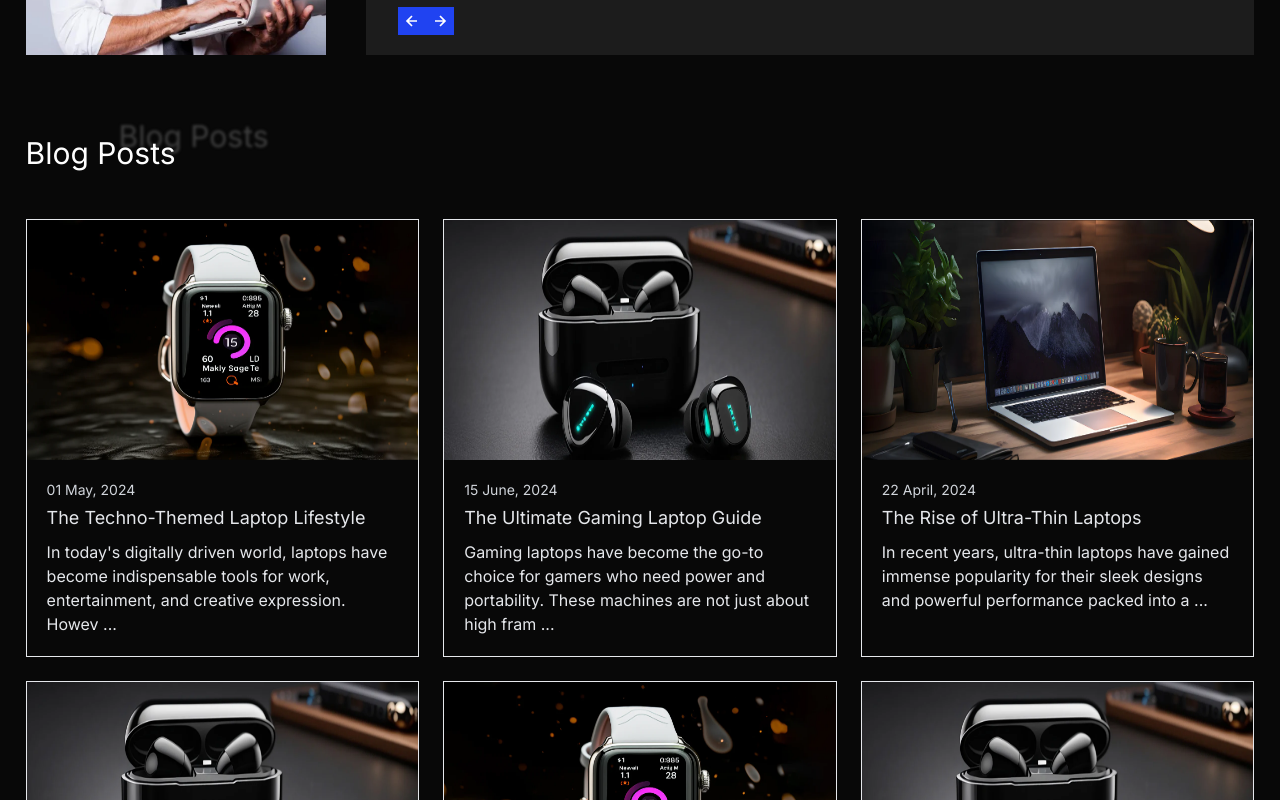
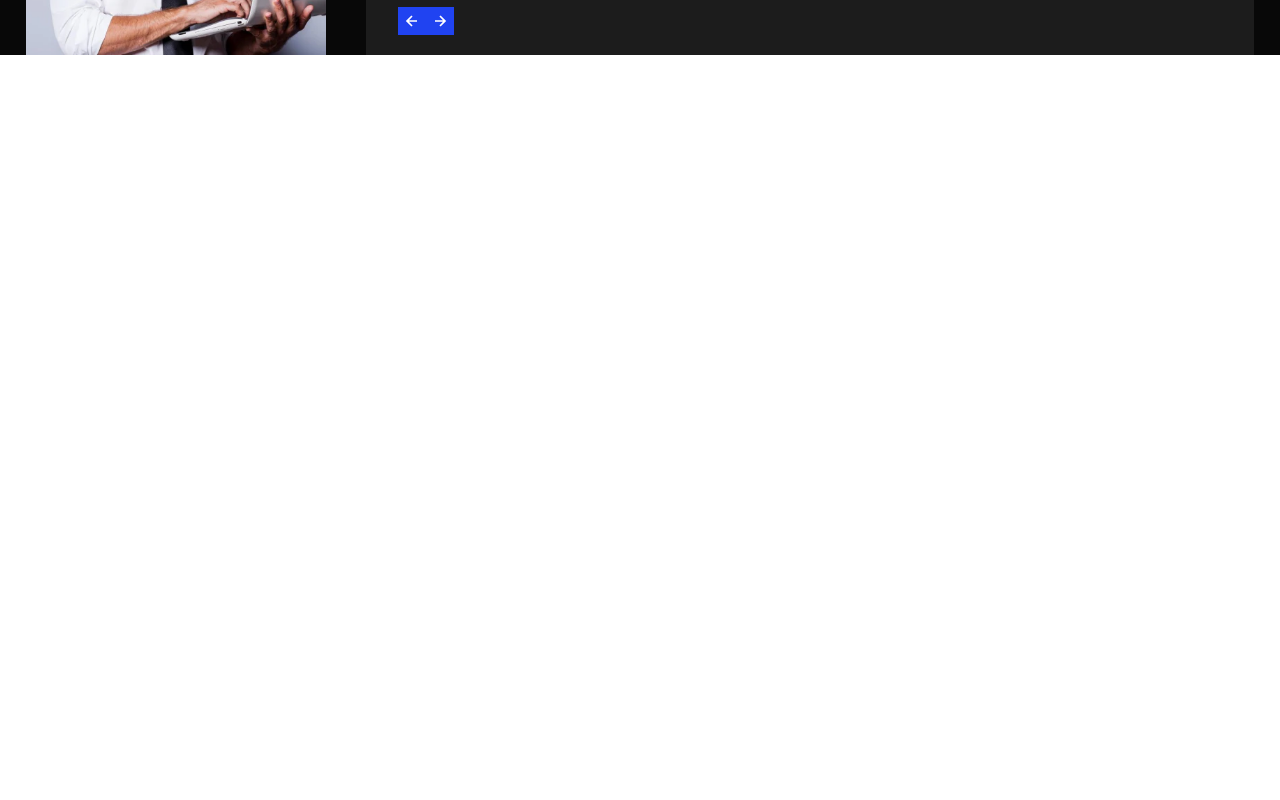
Before and after one commit to hrmrakib/gadget-plus, a Next.js app: page / in a window 1280 px wide. Shown: the part 5100-5900 px from the top of the page. After the commit the page ends 5155 px from the top, so only its background shows below. Built offline with nearby package versions, Linux system fonts and the light colour scheme.

Commit message:
try to find out the deploy err

```diff
--- a/src/app/page.tsx
+++ b/src/app/page.tsx
@@ -1,6 +1,6 @@
 import Hero from "@/components/header/Hero";
 import BigDiscount from "@/components/home/BigDiscount";
-import BlogPosts from "@/components/home/BlogPosts";
+// import BlogPosts from "@/components/home/BlogPosts";
 import CheckoutTheDiscount from "@/components/home/CheckoutTheDiscount";
 import CustomerFeedback from "@/components/home/CustomerFeedback";
 import LimitedTimeOffer from "@/components/home/LimitedTimeOffer";
@@ -23,7 +23,7 @@ export default function Home() {
       <LimitedTimeOffer />
       <CheckoutTheDiscount />
       <CustomerFeedback />
-      <BlogPosts />
+      {/* <BlogPosts /> */}
       {/* <ProductEffect /> */}
 
       {/* <Footer /> */}
```
